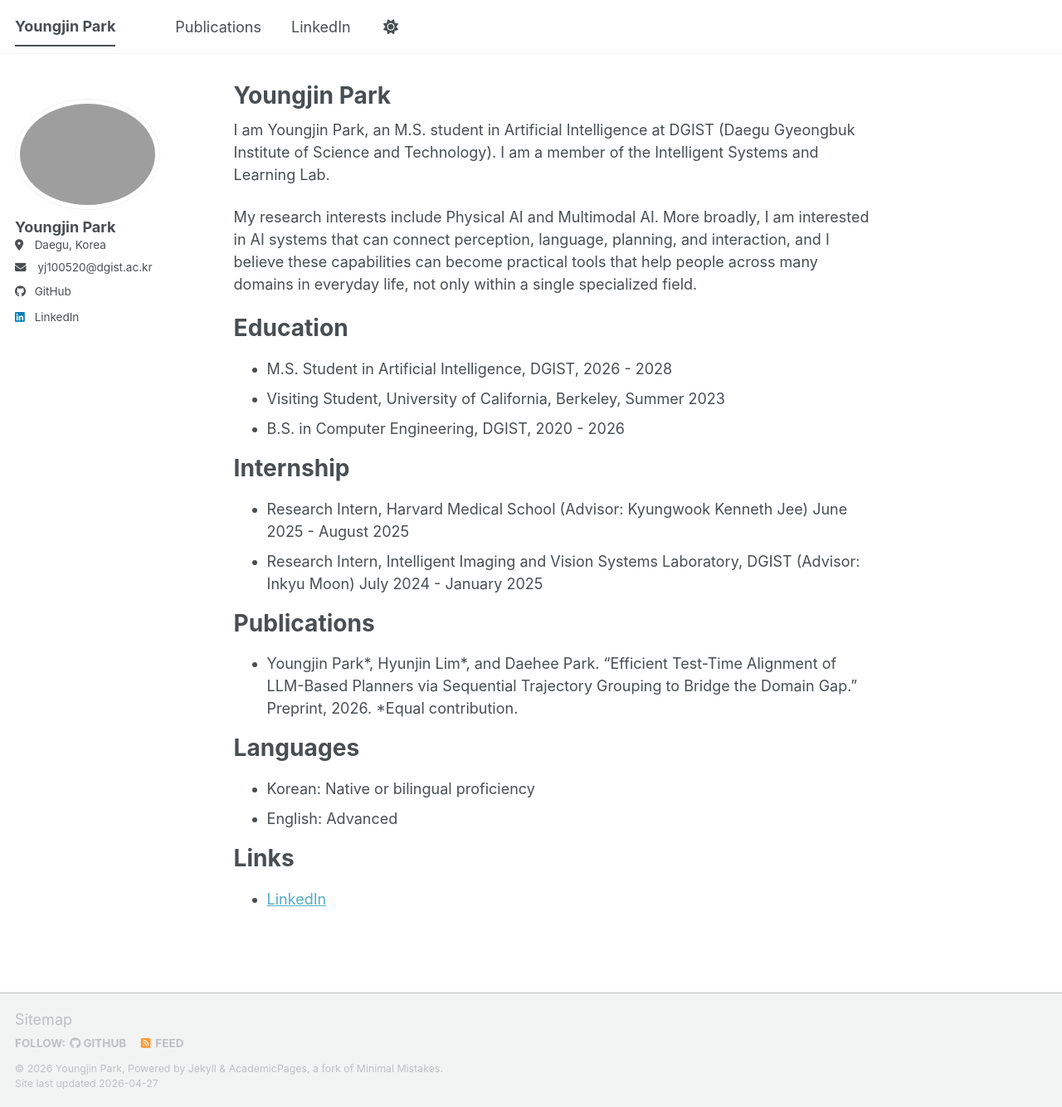
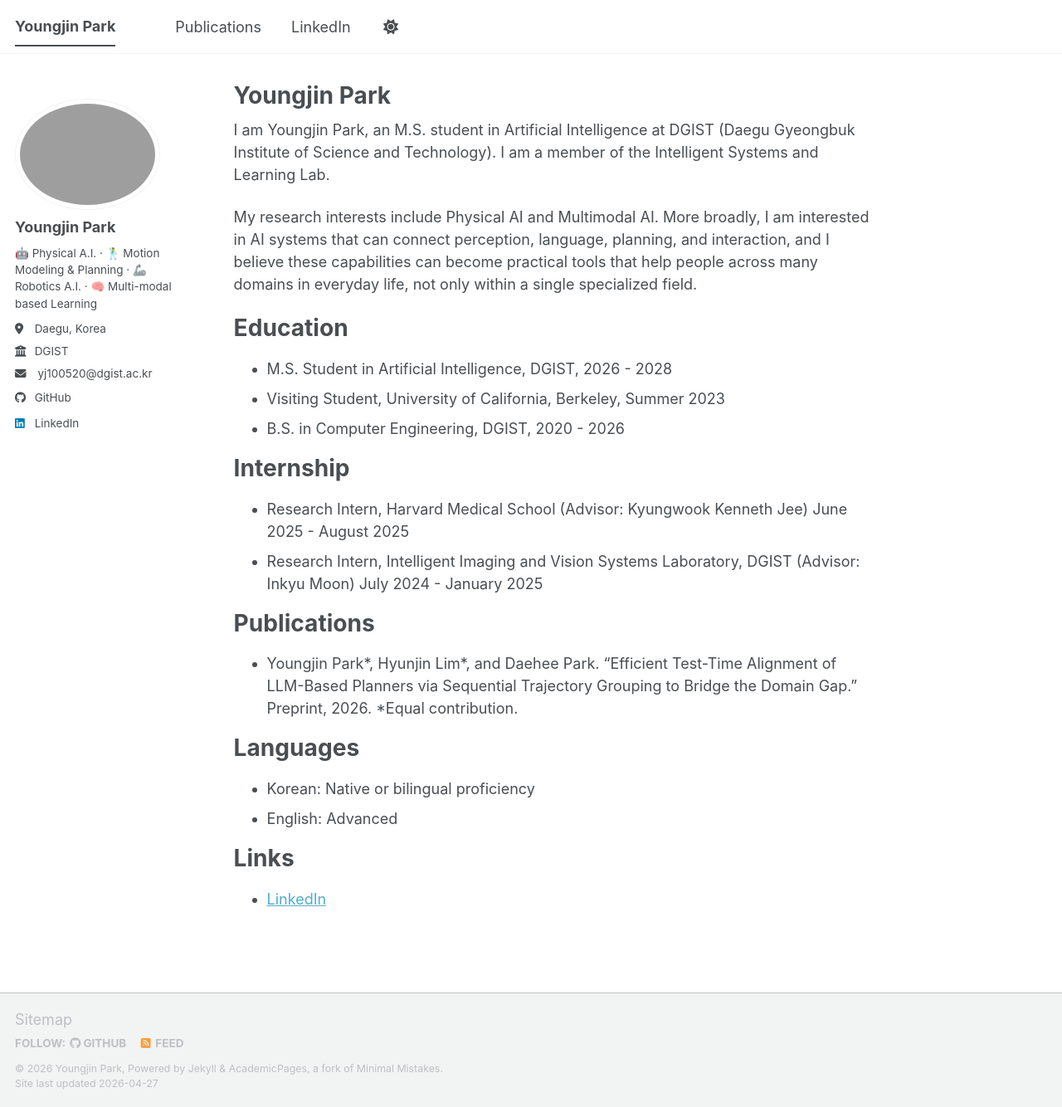
Before and after one commit to i0j1005/i0j1005.github.io, a Jekyll site: the page built from _pages/about.md, in a window 1280 px wide and 1334 px high. Shown: the whole window at 83% size. Built offline with Jekyll 4.4.1, drawn with Linux system fonts in a browser that asks for light colours; a script bundle is joined from its source files by our own code; library files that are not in the unit come from our copies; some of the changed lines change nothing that is shown.

Commit message:
Update author information in _config.yml

```diff
--- a/_config.yml
+++ b/_config.yml
@@ -25,8 +25,8 @@
   # Biographic information
   avatar           : "profile.png"
   name             : "Youngjin Park"
-  institute        : "DGIST"
-  Interests        : "🤖 Physical A.I. · 🕺 Motion Modeling & Planning · 🦾 Robotics A.I. · 🧠 Multi-modal based Learning"
+  employer         : "DGIST"
+  pronouns         : "🤖 Physical A.I. · 🕺 Motion Modeling & Planning · 🦾 Robotics A.I. · 🧠 Multi-modal based Learning"
   location         : "Daegu, Korea"
   uri              : # URL
   email            : "yj100520@dgist.ac.kr"
```
